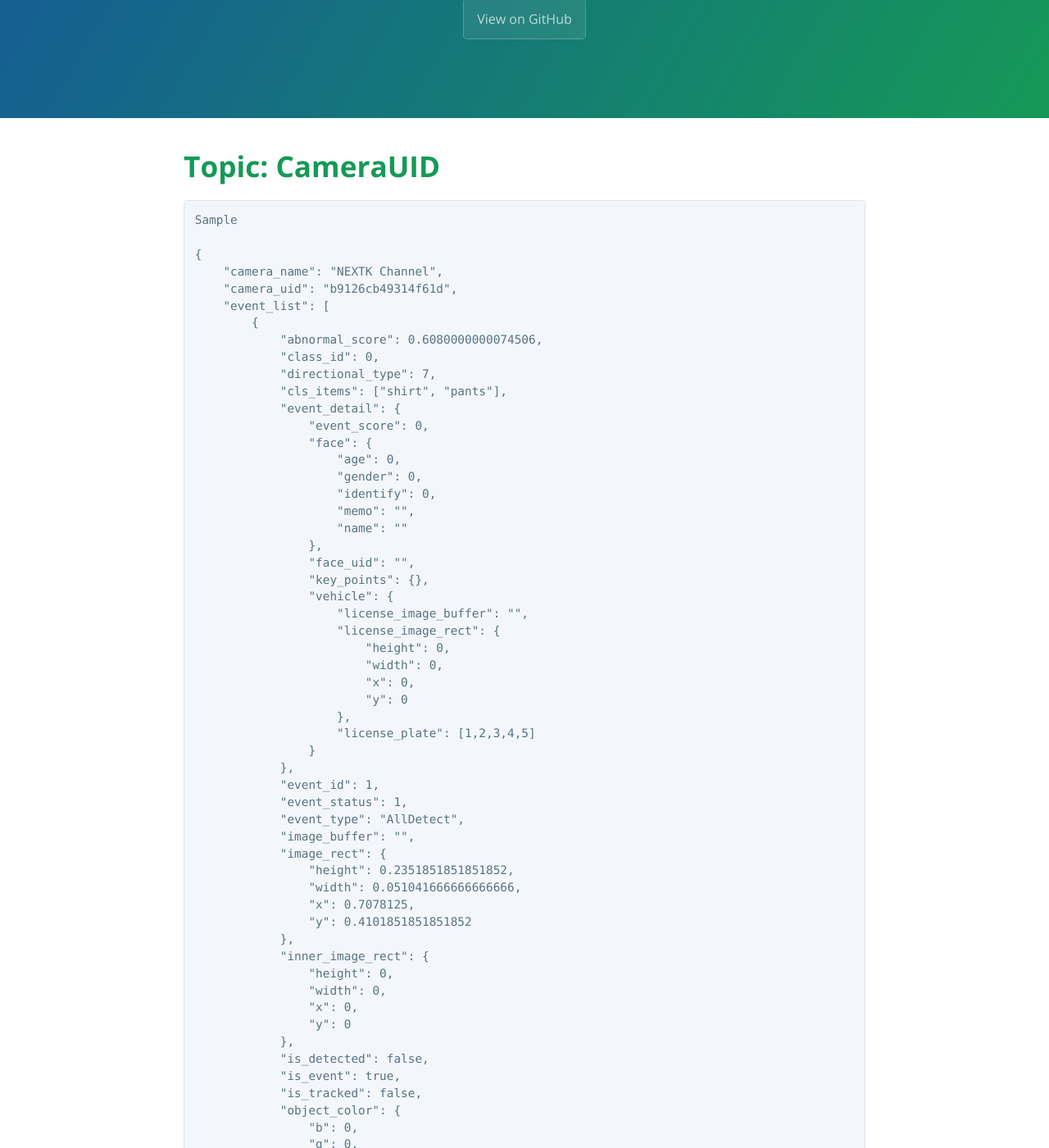
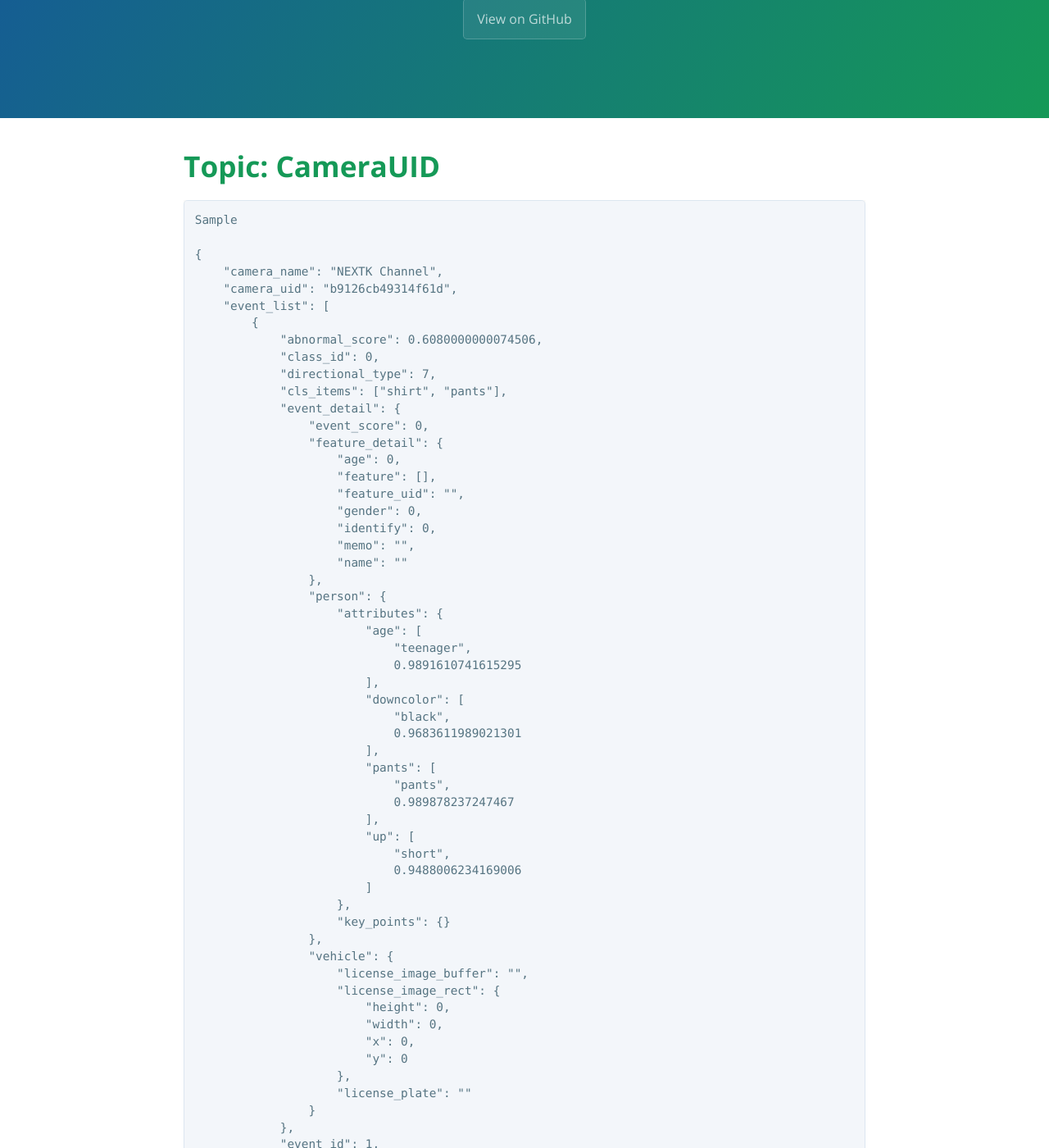
Before and after one commit to nextk-developer/nkapi, a Jekyll site: the page built from docs/kr/zmq/va_results_v3.md, in a window 1280 px wide and 1400 px high, scrolled down 269 px. Shown: the whole window at 82% size. Built offline with Jekyll 4.4.1, drawn with Linux system fonts in a browser that asks for light colours; some of the changed text lies outside the part shown.

```diff
--- a/docs/kr/zmq/va_results_v3.md
+++ b/docs/kr/zmq/va_results_v3.md
@@ -20,15 +20,36 @@ Sample
             "cls_items": ["shirt", "pants"],
             "event_detail": {
                 "event_score": 0,
-                "face": {
+                "feature_detail": {
                     "age": 0,
+                    "feature": [],
+                    "feature_uid": "",
                     "gender": 0,
                     "identify": 0,
                     "memo": "",
                     "name": ""
                 },
-                "face_uid": "",
-                "key_points": {},
+                "person": {
+                    "attributes": {
+                        "age": [
+                            "teenager",
+                            0.9891610741615295
+                        ],
+                        "downcolor": [
+                            "black",
+                            0.9683611989021301
+                        ],
+                        "pants": [
+                            "pants",
+                            0.989878237247467
+                        ],
+                        "up": [
+                            "short",
+                            0.9488006234169006
+                        ]
+                    },
+                    "key_points": {}
+                },
                 "vehicle": {
                     "license_image_buffer": "",
                     "license_image_rect": {
@@ -37,7 +58,7 @@ Sample
                         "x": 0,
                         "y": 0
                     },
-                    "license_plate": [1,2,3,4,5]
+                    "license_plate": ""
                 }
             },
             "event_id": 1,
@@ -313,21 +334,24 @@ Sample
 
 | Name | Type | Description |
 | :---- | :---- |:---- |
-| face_id | String | 객체 ID |
 | event_score | Double | 이벤트 정확도 |
-| face | JasonObject | 얼굴 정보 (**[Face](#face)**) |
-| key_points | JasonObject[] | 키 포인트 (**[KeyPoints](#keypoints)**) |
-| vehicle | JasonObject | 차량 (**[Vehicle](#vehicle)**) |
+| feature_detail | JsonObject | 특징 상세 |
+| person | JsonObject | 사람 정보 (**[Person](#person)**) |
+| vehicle | JsonObject | 차량 정보 (**[Vehicle](#vehicle)**) |
 
-### Face
+
+### Feature Detail
 
 | Name | Type | Description |
 | :---- | :---- |:---- |
-| name | String | 객체 이름 |
-| age | Integer | 객체 나이 |
-| gender | Integer | 객체 성별 |
+| age | Double | 이벤트 정확도 |
+| feature | Double[] | 이벤트 정확도 |
+| feature_uid | String | 이벤트 정확도 |
+| gender | Enum | 객체 성별 (**[Gender](../api/v3/common/models.html#gender)**) |
 | identify | Enum | 객체 구분 (**[Identify](#identify)**) |
-| memo | String | 메모 |
+| memo | String | 이벤트 정확도 |
+| name | String |  이름 |
+
 
 ### KeyPoints
 
@@ -344,8 +368,6 @@ Sample
 | Normal | 일반 |
 | White | 인가자 |
 | Black | 비인가자 |
-
-<br>
 
 ### ObjectColor
 추적하는 객체를 구분할 때 사용되며 id별로 다른 색상을 가집니다.
@@ -365,6 +387,23 @@ Sample
 | license_image_rect | JsonObject[] | 번호판 좌표 및 크기 (**[ImageRect](../api/v3/common/models.html#imagerect)**) |
 | license_image_buffer | String | 번호판 이미지 정보 (Base64 Encoding) |
 
+
+### Person
+
+| Name | Type | Description |
+| :---- | :---- | :---- |
+| attributes | JsonObject[] | 속성 (**[Attributes](#attributes)**)|
+| key_points | JsonObject[] | 키 포인트 (**[KeyPoints](#keypoints)**) |
+
+
+### Attributes
+
+| Name | Type | Description |
+| :---- | :---- | :---- |
+| Key | String | 메인 항목 |
+| Value | JsonObject[String, double] | 서브 항목, Threashold |
+
+
 <br><br>
 
 [뒤로](../../../index.html)
```
Also changed, not shown: docs/kr/api/v3/va/feature.md (+2 -2 lines), docs/kr/zmq/va_results.md (+3 -3 lines).
